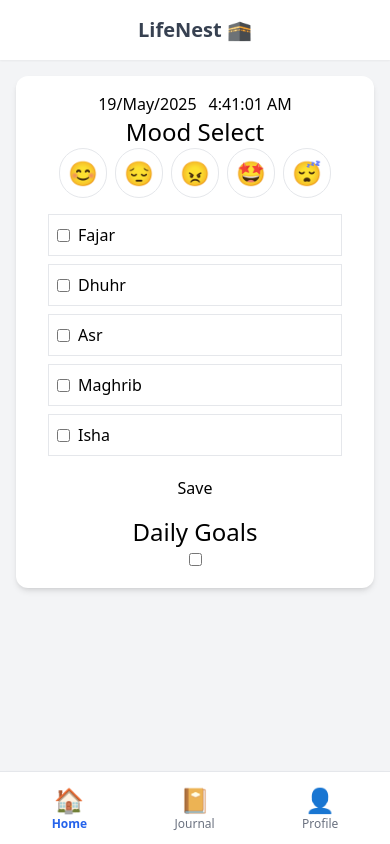
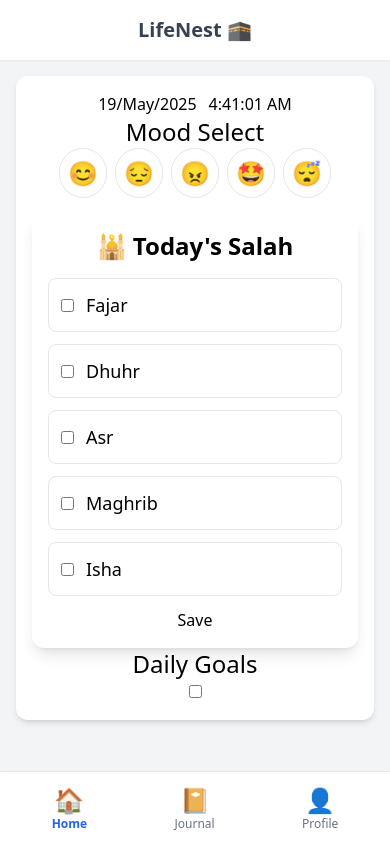
Before and after one commit to abubakar308/lifenest-client-site, a React (Vite) app: page / in a window 390 px wide. Built offline with nearby package versions, Linux system fonts and the light colour scheme; no server answers.

Commit message:
feat: improve SalahTracker UI for better mobile experience

```diff
--- a/src/conponents/SalahTraker.jsx
+++ b/src/conponents/SalahTraker.jsx
@@ -5,17 +5,17 @@ import { AuthContext } from "../provider/AuthProvider";
 const SalahTraker = () => {
   const [salahData, setSalahData] = useState({});
   const [isSubmitted, setIsSubmitted] = useState(false);
-
   const { register, handleSubmit } = useForm();
-    const {user} = useContext(AuthContext)
-    console.log(salahData)
+  const { user } = useContext(AuthContext);
   const today = new Date().toISOString().split("T")[0];
 
-    const onSubmit = data => {
+  // Submit handler
+  const onSubmit = (data) => {
     setSalahData(data);
-      setIsSubmitted(true); // সব কিছু disable করে দেবে
+    setIsSubmitted(true);
   };
 
+  // Save to DB
   useEffect(() => {
     if (isSubmitted && user?.email) {
       fetch("http://localhost:3000/salah-data", {
@@ -24,48 +24,59 @@ const SalahTraker = () => {
         body: JSON.stringify({
           email: user.email,
           date: today,
-            salahData
+          salahData,
+        }),
       })
-        })
-        .then(res => res.json())
-        .then(result => {
+        .then((res) => res.json())
+        .then((result) => {
           console.log("Saved to DB:", result);
         })
-        .catch(err => console.error("Error saving salah data:", err));
+        .catch((err) => console.error("Error saving salah data:", err));
     }
   }, [isSubmitted, user, today, salahData]);
 
+  // Check if already submitted
   useEffect(() => {
-      fetch(`http://localhost:3000/salah-data/today?email=${user?.email}&date=${today}`)
-        .then(res => res.json())
-        .then(result => {
+    fetch(
+      `http://localhost:3000/salah-data/today?email=${user?.email}&date=${today}`
+    )
+      .then((res) => res.json())
+      .then((result) => {
         if (result.exists) {
-            setIsSubmitted(true); // disable all checkboxes
+          setIsSubmitted(true);
           setSalahData(result.salahData);
         }
       });
   }, [user?.email, today]);
 
-
   return (
-      <div className="p-4 text-center">
-        <form onSubmit={handleSubmit(onSubmit)}>
-  {["fajar", "dhuhr", "asr", "maghrib", "isha"].map((salah, i) => (
-    <label key={i} className="flex border p-2 bg-white items-center gap-2 mb-2">
+    <div className="p-4 max-w-sm mx-auto bg-white shadow-lg rounded-xl mt-4">
+      <h2 className="text-2xl font-bold text-center mb-4">🕌 Today's Salah</h2>
+      <form onSubmit={handleSubmit(onSubmit)} className="space-y-3">
+        {["fajar", "dhuhr", "asr", "maghrib", "isha"].map((salah) => (
+          <label
+            key={salah}
+            className={`flex items-center gap-3 p-3 rounded-lg border transition ${
+              salahData[salah]
+                ? "bg-green-100 text-green-800 border-green-300"
+                : "hover:bg-gray-100"
+            }`}
+          >
             <input
               type="checkbox"
               {...register(salah)}
               disabled={isSubmitted}
-        className="checkbox checkbox-primary"
+              defaultChecked={salahData[salah]}
+              className="checkbox checkbox-success"
             />
-      <span className="capitalize">{salah}</span>
+            <span className="capitalize text-lg font-medium">{salah}</span>
           </label>
         ))}
 
         <button
           type="submit"
-    className="btn btn-success mt-3"
           disabled={isSubmitted}
+          className="btn btn-success w-full mt-4 disabled:opacity-50"
         >
           Save
         </button>
```
Lines whose indentation alone changed are shown as unchanged.
